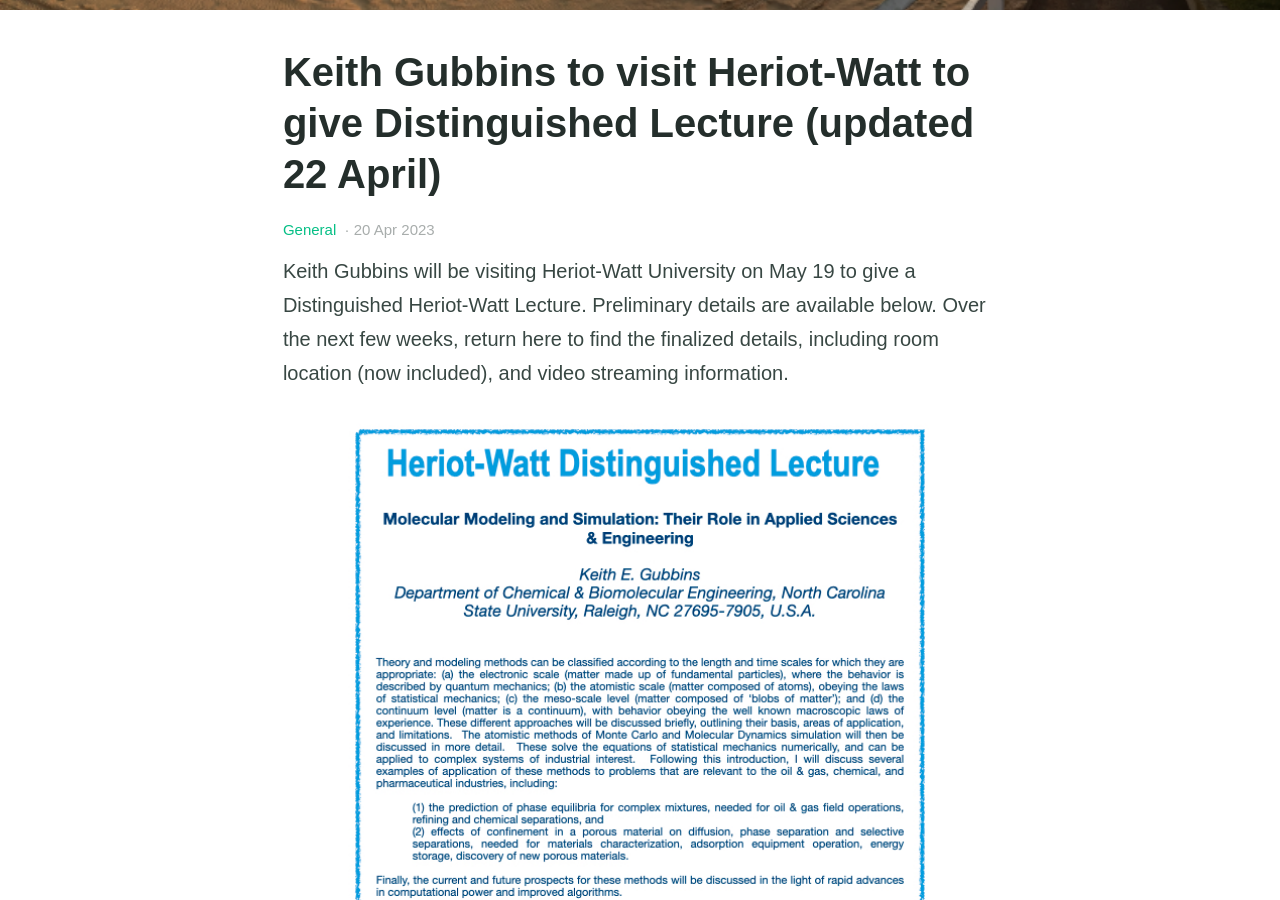
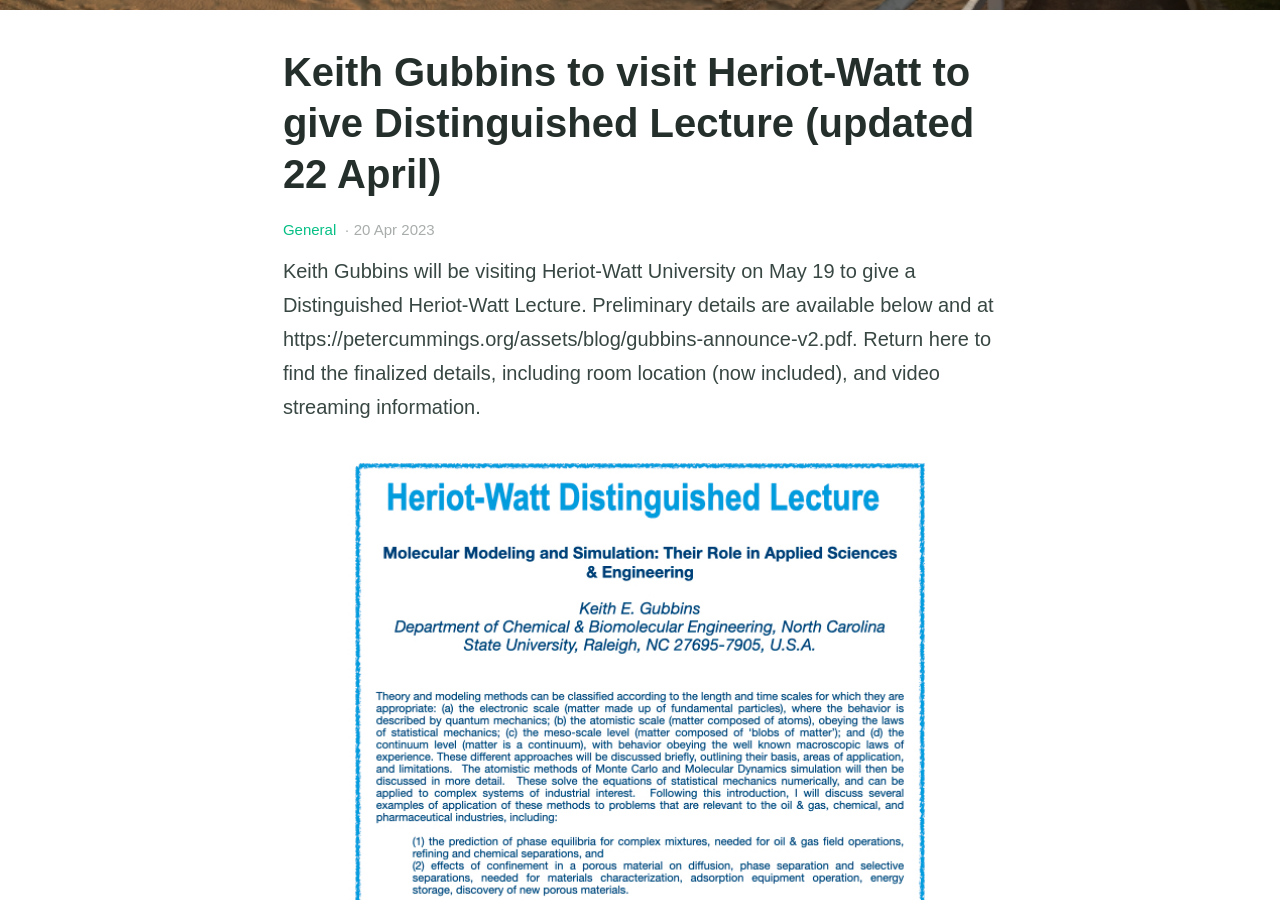
Before and after one commit to ptc2ug/ptc2ug.github.io, a Jekyll site: the page built from _posts/2023-04-20-KEG1.md, in a window 1280 px wide and 900 px high, scrolled down 414 px. Built offline with Jekyll 4.4.1, drawn with Linux system fonts in a browser that asks for light colours; some of the changed text lies outside the part shown.

Commit message:
Update 2023-04-20-KEG1.md

```diff
--- a/_posts/2023-04-20-KEG1.md
+++ b/_posts/2023-04-20-KEG1.md
@@ -5,8 +5,5 @@ categories:
 feature_image: "/assets/nobbys_beach.png"
 ---
 
-Keith Gubbins will be visiting Heriot-Watt University on May 19 to give a Distinguished Heriot-Watt Lecture. Preliminary details are available below. Over the next few weeks, return here to find the finalized details, including room location (now included), and video streaming information.
-
+Keith Gubbins will be visiting Heriot-Watt University on May 19 to give a Distinguished Heriot-Watt Lecture. Preliminary details are available below and at https://petercummings.org/assets/blog/gubbins-announce-v2.pdf. Return here to find the finalized details, including room location (now included), and video streaming information.
 {% include figure.html image="/assets/blog/gubbins-announce.001.jpg" position="center" caption="Keith Gubbins Distinguished Lecture" width="600" %}
-
-To view a clickable pdf version of this figure, visit https://petercummings.org/assets/blog/gubbins-announce-v2.pdf
```
